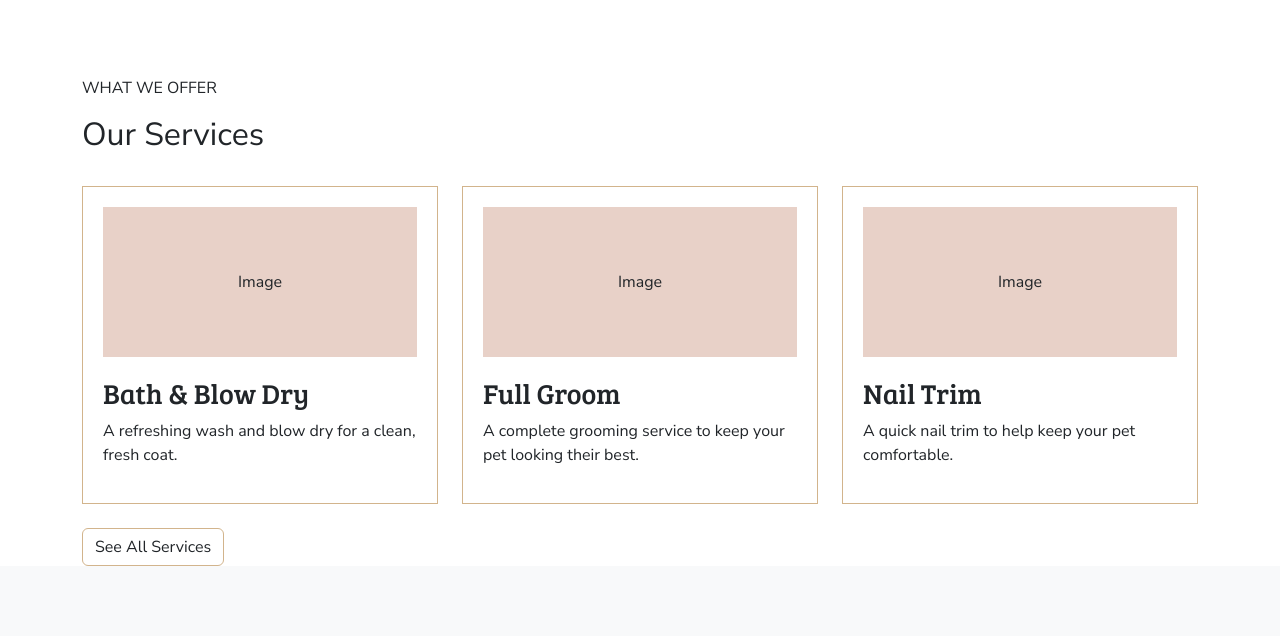
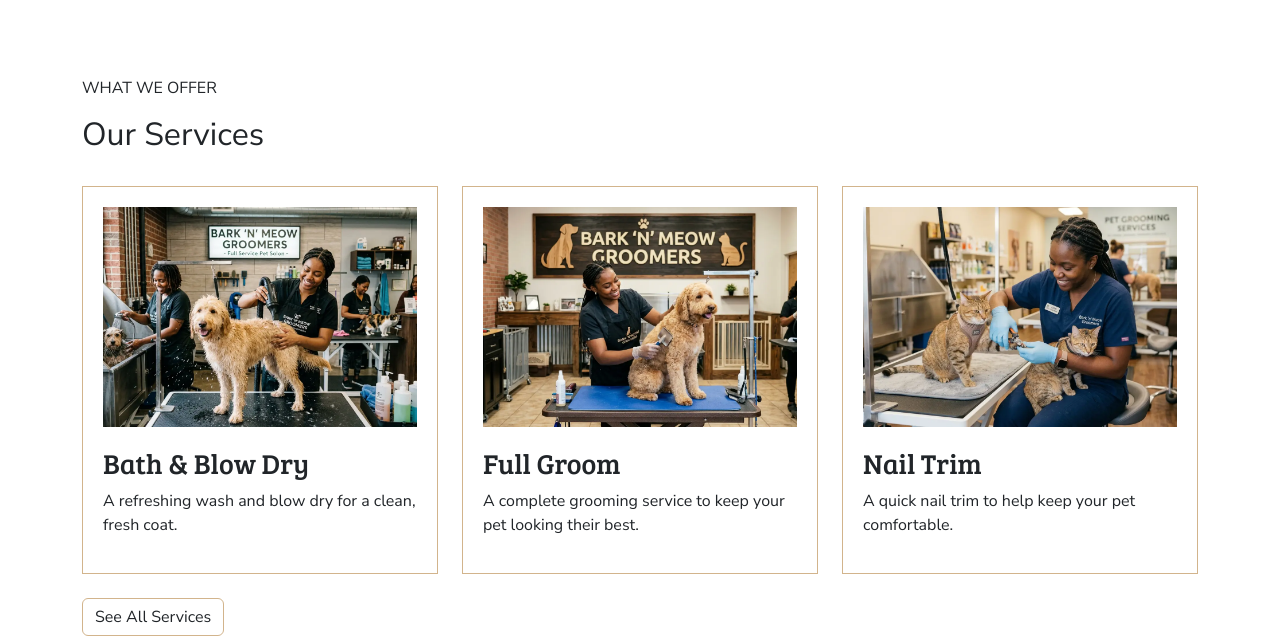
Before and after one commit to tadavis25/bark-n-meow-groomers, a Django app: page / in a window 1280 px wide. Shown: the part 540-1176 px from the top of the page. Before the commit the page ends 1106 px from the top, so only its background shows below. Run offline with Django 5.2, Linux system fonts and the light colour scheme.

Commit message:
Add homepage images and style service cards

```diff
--- a/static/css/style.css
+++ b/static/css/style.css
@@ -66,11 +66,9 @@ body {
 }
 
 .service-image {
-    height: 150px;
+    height: 220px;
     background-color: #E8D1C8;
-    display: flex;
-    align-items: center;
-    justify-content: center;
+    overflow: hidden;
     margin-bottom: 20px;
 }
 
@@ -87,3 +85,10 @@ body {
 .hero-image {
     width: 100%;
 }
+
+.service-image img {
+    width: 100%;
+    height: 100%;
+    object-fit: cover;
+    display: block;
+}
--- a/templates/home.html
+++ b/templates/home.html
@@ -31,7 +31,6 @@
                 </div>
             </div>
         </div>
-
     </div>
     </div>
 </section>
@@ -46,8 +45,9 @@
             <div class="col-md-4">
                 <div class="service-card">
                     <div class="service-image">
-                        Image
+                        <img src="{% static 'images/bath-blow-dry.webp' %}" alt="Pet receiving a bath and blow dry">
                     </div>
+
                     <h3>Bath & Blow Dry</h3>
                     <p>A refreshing wash and blow dry for a clean, fresh coat.</p>
                 </div>
@@ -56,8 +56,9 @@
             <div class="col-md-4">
                 <div class="service-card">
                     <div class="service-image">
-                        Image
+                        <img src="{% static 'images/full-groom.webp' %}" alt="Pet receiving a full groom">
                     </div>
+
                     <h3>Full Groom</h3>
                     <p>A complete grooming service to keep your pet looking their best.</p>
                 </div>
@@ -66,8 +67,9 @@
             <div class="col-md-4">
                 <div class="service-card">
                     <div class="service-image">
-                        Image
+                        <img src="{% static 'images/nail-trim.webp' %}" alt="Pet receiving a nail trim">
                     </div>
+
                     <h3>Nail Trim</h3>
                     <p>A quick nail trim to help keep your pet comfortable.</p>
                 </div>
```
